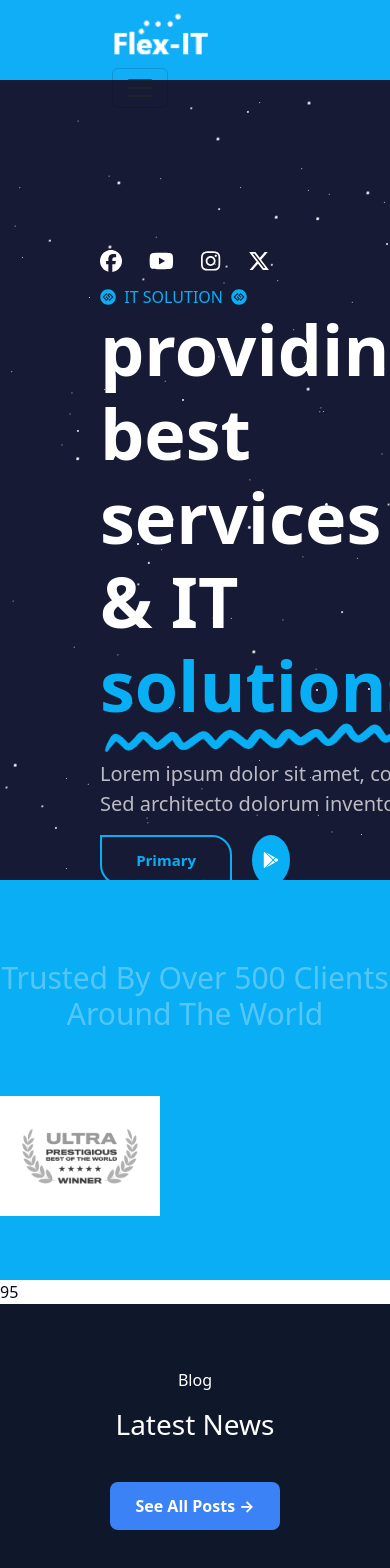
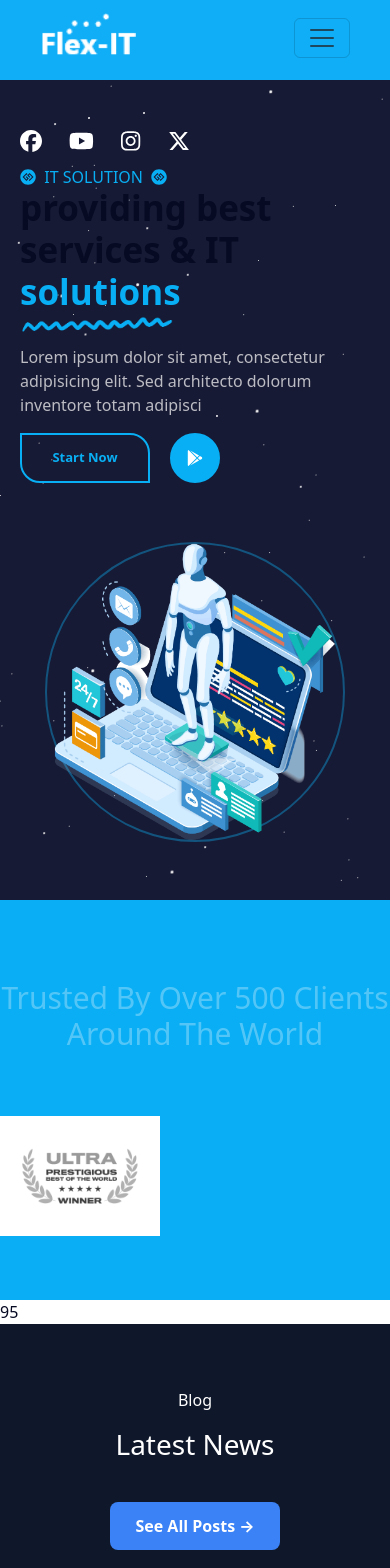
Before and after one commit to Rakgl/Service-project, a React (Vite) app: page / in a window 390 px wide. Shown: the top 1568 px of the page. Built offline with nearby package versions, Linux system fonts and the light colour scheme.

Commit message:
responsive

```diff
--- a/src/component/home/main-banner/banner.jsx
+++ b/src/component/home/main-banner/banner.jsx
@@ -6,19 +6,11 @@ import { faFacebook, faYoutube, faInstagram, faXTwitter, faGgCircle, faGooglePla
 import ZigZac from '../../../assets/home/zig-zac.png'
 const MainBanner = () => {
     const imageHolderRef = useRef(null);
-    const orb1Ref = useRef(null);
-    const orb2Ref = useRef(null);
-
-    let orb1Angle = 0;
-    let orb2Angle = 180;
-    const rotationSpeed = 0.2;
     let currentRotateX = 0;
     let currentRotateY = 0;
 
     useEffect(() => {
       const imageHolder = imageHolderRef.current;
-      const orb1 = orb1Ref.current;
-      const orb2 = orb2Ref.current;
       let isAnimating = true;
 
       const handleMouseMove = (e) => {
@@ -35,14 +27,6 @@ const MainBanner = () => {
 
         const isCursorRight = x > 0;
         const isCursorDown = y > 0;
-
-        if (isCursorRight) {
-          orb1.style.transform = `translate(-50%, -50%) rotateX(${-currentRotateX}deg) rotateY(${-currentRotateY}deg) scale(0.7)`; // Orb on left (opposite) shrinks
-          orb2.style.transform = `translate(-50%, -50%) rotateX(${-currentRotateX}deg) rotateY(${-currentRotateY}deg) scale(1)`;   // Orb on right (same side) stays normal
-        } else {
-          orb1.style.transform = `translate(-50%, -50%) rotateX(${-currentRotateX}deg) rotateY(${-currentRotateY}deg) scale(1)`;
-          orb2.style.transform = `translate(-50%, -50%) rotateX(${-currentRotateX}deg) rotateY(${-currentRotateY}deg) scale(0.7)`;
-        }
       };
 
       const handleMouseLeave = () => {
@@ -50,45 +34,10 @@ const MainBanner = () => {
         currentRotateY = 0;
 
         imageHolder.style.transform = `rotateX(0deg) rotateY(0deg)`;
-
-        orb1.style.transform = `translate(-50%, -50%) scale(1)`;
-        orb2.style.transform = `translate(-50%, -50%) scale(1)`;
-      };
-
-      const positionOrbs = (rotateX, rotateY) => {
-        if (!imageHolder || !orb1 || !orb2) return;
-
-        const radius = imageHolder.offsetWidth / 2;
-
-        orb1Angle = (orb1Angle + rotationSpeed) % 360;
-        orb2Angle = (orb2Angle + rotationSpeed) % 360;
-
-        const calculateOrbPosition = (angle) => {
-          const angleRad = (angle * Math.PI) / 180;
-          const x = radius * Math.cos(angleRad);
-          const y = radius * Math.sin(angleRad);
-          return { x, y };
-        };
-
-        let pos1 = calculateOrbPosition(orb1Angle);
-        let pos2 = calculateOrbPosition(orb2Angle);
-
-        const tiltFactor = 0.9;
-        pos1.x -= rotateY * tiltFactor;
-        pos1.y += rotateX * tiltFactor;
-        pos2.x -= rotateY * tiltFactor;
-        pos2.y += rotateX * tiltFactor;
-
-        orb1.style.left = `calc(50% + ${pos1.x}px)`;
-        orb1.style.top = `calc(50% + ${pos1.y}px)`;
-        orb2.style.left = `calc(50% + ${pos2.x}px)`;
-        orb2.style.top = `calc(50% + ${pos2.y}px)`;
       };
 
       const animate = () => {
         if (!isAnimating) return;
-
-        positionOrbs(currentRotateX, currentRotateY);
         requestAnimationFrame(animate);
       };
 
@@ -116,7 +65,7 @@ const MainBanner = () => {
           <div id='stars3'></div>
         </div>
 
-        <div className='col-lg-6 col-sm-12 banner-side pt-10'>
+        <div className='col-xl-6 col-lg-5 col-sm-12 banner-side pt-10'>
           <div className='line-icon d-flex justify-content-between'>
             <FontAwesomeIcon icon={faFacebook} />
             <FontAwesomeIcon icon={faYoutube} />
@@ -138,17 +87,15 @@ const MainBanner = () => {
             </p>
           </div>
           <div className='d-flex'>
-            <button type="button" className="btn btn-outline-primary">Primary</button>
-            <button className='round-button rowCC'>
+            <button type="button" className="btn btn-outline-primary">Start Now</button>
+            <button className='round-button'>
               <span><FontAwesomeIcon icon={faGooglePlay} /></span>
             </button>
           </div>
         </div>
-        <div className='col-lg-6 col-sm-12 banner-side rowCC'>
+        <div className='col-xl-6 col-lg-7 col-sm-12 banner-side rowCC'>
           <div className='image-holder' ref={imageHolderRef}>
             <img src={Illustration} alt="Illustrat" />
-            <div className='orb' ref={orb1Ref}></div>
-            <div className='orb' ref={orb2Ref}></div>
           </div>
         </div>
       </div>
--- a/src/component/home/main-banner/banner.scss
+++ b/src/component/home/main-banner/banner.scss
@@ -124,7 +124,6 @@ $stars-big: generateStars(100);
     }
     h1{
       margin-top: 0px;
-          color: white;
       font-size: 70px;
       font-weight: 900;
     }
@@ -152,18 +151,6 @@ $stars-big: generateStars(100);
         object-fit: contain;
       }
 
-          .orb {
-            position: absolute;
-            z-index: 1;
-            width: 20px;
-            height: 20px;
-            border-radius: 50%;
-            background-color: rgb(0, 0, 255);
-            top: 50%;
-            left: 50%;
-            transform: translate(-50%, -50%);
-            will-change: transform;
-          }
     }
 
     .big-letter{
@@ -209,3 +196,119 @@ $stars-big: generateStars(100);
 .pt-10 {
     padding-top: 170px;
 }
+
+@media screen and (max-width: 1355px) {
+  .main-banner{
+    height: 700px;
+    .banner-side {
+      h1{
+        font-size: 50px;
+      }
+      p{
+        width: 500px;
+        font-size: 18px;
+      }
+      .image-holder {
+        width: 500px;
+        height: 500px;
+        margin-top: 30px;
+      }
+      .big-letter{
+        img{
+          margin-top: -20px;
+          width: 320px;
+        }
+      }
+      .btn-outline-primary{
+        font-size: 15px;
+        height: 50px;
+        width: 160px;
+      }
+    }
+  }
+  .rowCC{
+    align-items: normal;
+    justify-content: right;
+  }
+  .pt-10{
+    padding-top: 100px;
+  }
+}
+@media screen and (max-width: 1220px) {
+  .main-banner{
+    height: 700px;
+    .banner-side {
+      h1{
+        font-size: 50px;
+      }
+      p{
+        width: 400px;
+        font-size: 16px;
+      }
+      .big-letter{
+        img{
+          margin-top: -20px;
+          width: 260px;
+        }
+      }
+    }
+  }
+  .px-10{
+    padding-left: 50px;
+    padding-right: 50px;
+  }
+}
+@media screen and (max-width: 993px) {
+  .main-banner{
+    height: 1000px;
+  }
+  .rowCC{
+    justify-content: center;
+  }
+  .px-10{
+    padding-left: 20px;
+    padding-right: 20px;
+  }
+}
+@media screen and (max-width: 606px) {
+  .main-banner{
+    height: 820px;
+    .banner-side {
+      h1{
+        font-size: 35px;
+      }
+      p{
+        width: auto;
+        font-size: 16px;
+      }
+      .image-holder {
+        width: 400px;
+        height: 400px;
+        margin-top: 0px;
+      }
+      .big-letter{
+        img{
+          width: 160px;
+        }
+      }
+      .btn-outline-primary{
+        font-size: 13px;
+        width: 130px;
+      }
+    }
+  }
+  .pt-10{
+    padding-top: 50px;
+  }
+}
+@media screen and (max-width: 460px) {
+  .main-banner{
+    .banner-side {
+      .image-holder {
+        width: 300px;
+        height: 300px;
+        margin-top: 0px;
+      }
+    }
+  }
+}
```
Lines whose indentation alone changed are shown as unchanged.
